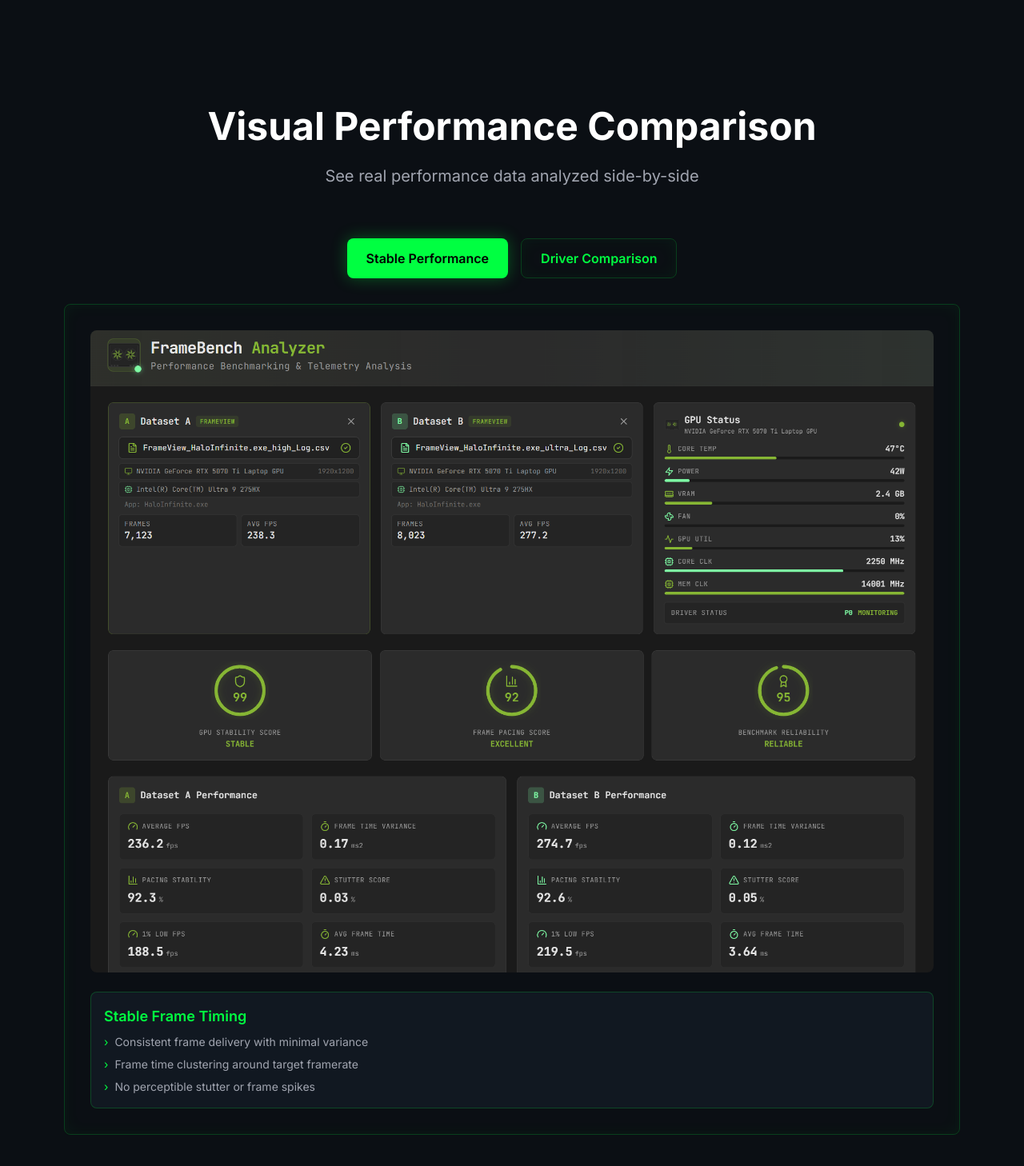
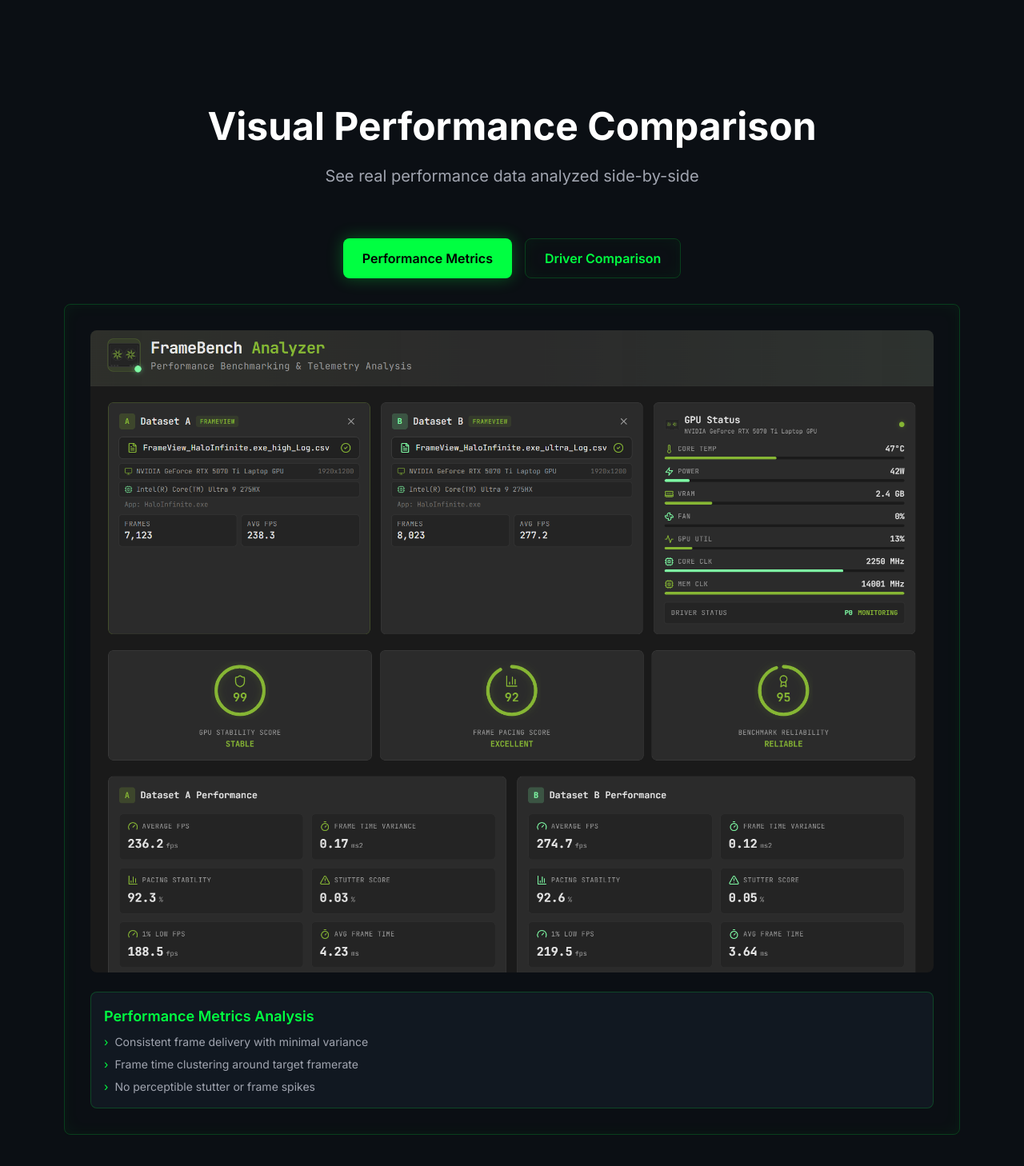
Before and after one commit to Vinodh-Shekhar/FrameBench, a React (Vite) app: page / in a window 1280 px wide. Shown: the part 688-2146 px from the top of the page at 80% size. Built offline with nearby package versions, Linux system fonts and the light colour scheme.

Commit message:
Rename 'Stable Performance' button to 'Performance Metrics'

```diff
--- a/src/sections/ComparisonShowcase.tsx
+++ b/src/sections/ComparisonShowcase.tsx
@@ -23,7 +23,7 @@
                   : 'glass glow-border text-accent hover:shadow-glow'
               }`}
             >
-              Stable Performance
+              Performance Metrics
             </button>
             <button
               onClick={() => setActiveTab('comparison')}
@@ -43,11 +43,11 @@
             <div data-animate>
               <img
                 src="image.png"
-                alt="Stable performance benchmark"
+                alt="Performance metrics benchmark"
                 className="w-full h-auto rounded-lg"
               />
               <div className="mt-6 p-4 bg-surface rounded-lg border border-accent/20">
-                <h3 className="text-lg font-semibold text-accent mb-2">Stable Frame Timing</h3>
+                <h3 className="text-lg font-semibold text-accent mb-2">Performance Metrics Analysis</h3>
                 <ul className="space-y-2 text-text-secondary text-sm">
                   <li className="flex gap-2">
                     <span className="text-accent">›</span>
```
